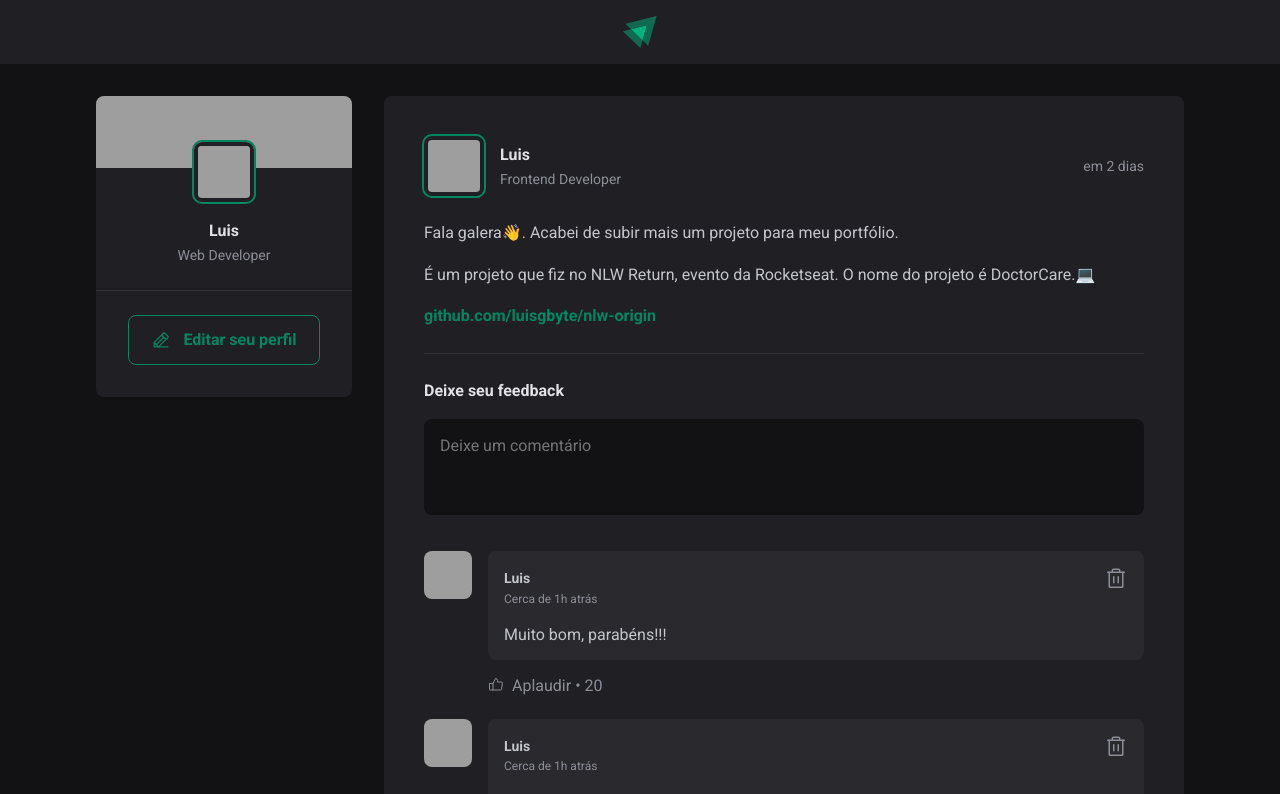
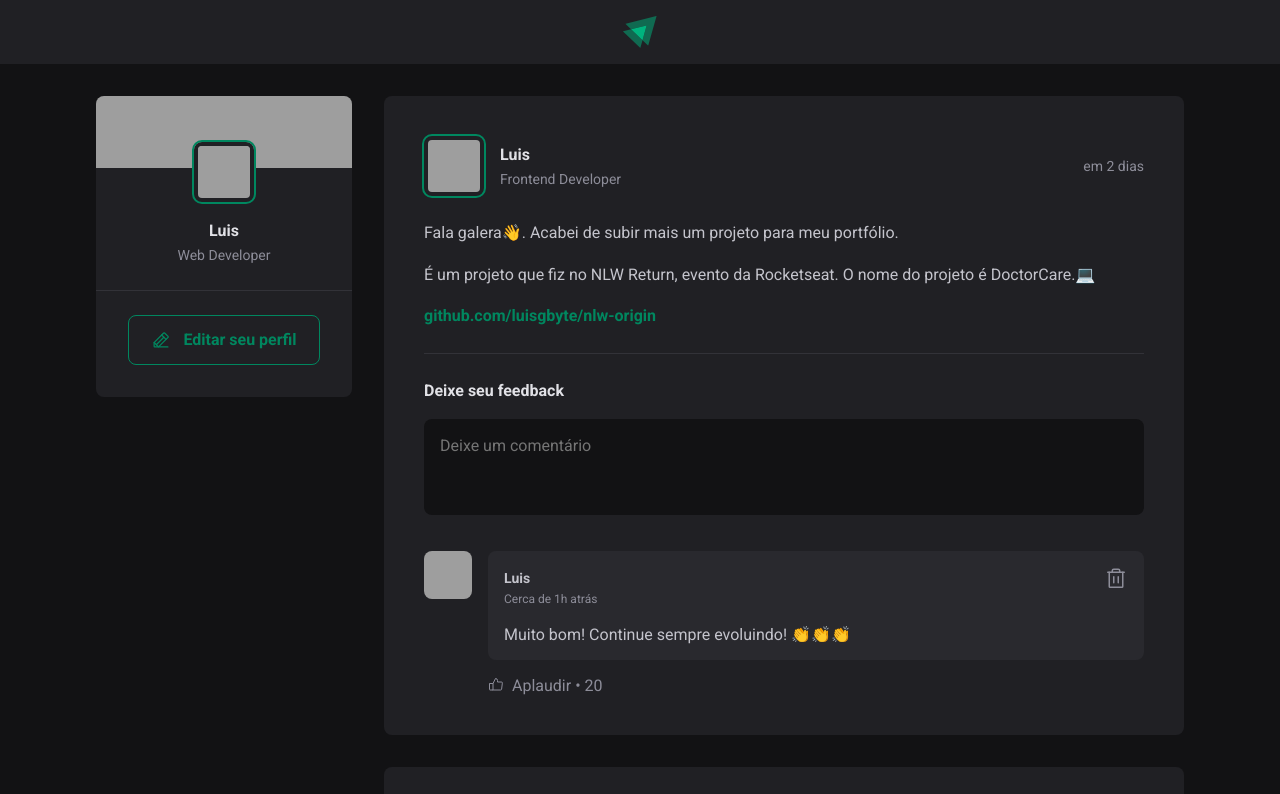
Before and after one commit to luisgbyte/ignite-feed, a React (Vite) app: page / in a window 1280 px wide. Shown: the top 794 px of the page. Built offline with nearby package versions, Linux system fonts and the light colour scheme; grey boxes are pictures that could not be loaded.

Commit message:
add comment states

```diff
--- a/src/components/Comment.jsx
+++ b/src/components/Comment.jsx
@@ -3,7 +3,7 @@
 
 import style from "./Comment.module.css";
 
-export function Comment() {
+export function Comment({ content }) {
   return (
     <div className={style.comment}>
       <Avatar hasBorder={false} src="https://github.com/luisgbyte.png" />
@@ -23,7 +23,7 @@
             </button>
           </header>
 
-          <p>Muito bom, parabéns!!!</p>
+          <p>{content}</p>
         </div>
         <footer>
           <button>
--- a/src/components/Post.jsx
+++ b/src/components/Post.jsx
@@ -1,3 +1,5 @@
+import { useState } from "react";
+
 import { format, formatDistanceToNow } from "date-fns";
 import ptBR from "date-fns/locale/pt-BR";
 
@@ -7,6 +9,12 @@
 import styles from "./Post.module.css";
 
 export function Post({ author, publishedAt, content }) {
+  const [comments, setComments] = useState([
+    "Muito bom! Continue sempre evoluindo! 👏👏👏",
+  ]);
+
+  const [newCommentText, setNewCommentText] = useState("");
+
   const publishedDateFormatted = format(
     publishedAt,
     "d 'de' LLLL 'às' HH:mm'h'",
@@ -17,6 +25,18 @@
     locale: ptBR,
     addSuffix: true,
   });
+
+  function handleCreateNewComment(event) {
+    event.preventDefault();
+
+    // imutabilidade
+    setComments([...comments, newCommentText]);
+    setNewCommentText("");
+  }
+
+  function handleNewCommentChange(event) {
+    setNewCommentText(event.target.value);
+  }
 
   return (
     <article className={styles.post}>
@@ -51,10 +71,15 @@
         })}
       </div>
 
-      <form className={styles.commentForm}>
+      <form onSubmit={handleCreateNewComment} className={styles.commentForm}>
         <strong>Deixe seu feedback</strong>
 
-        <textarea placeholder="Deixe um comentário" />
+        <textarea
+          name="comment"
+          placeholder="Deixe um comentário"
+          onChange={handleNewCommentChange}
+          value={newCommentText}
+        />
 
         <footer>
           <button type="submit">Publicar</button>
@@ -62,9 +87,9 @@
       </form>
 
       <div className={styles.commentList}>
-        <Comment />
-        <Comment />
-        <Comment />
+        {comments.map((comment) => {
+          return <Comment content={comment} />;
+        })}
       </div>
     </article>
   );
```
